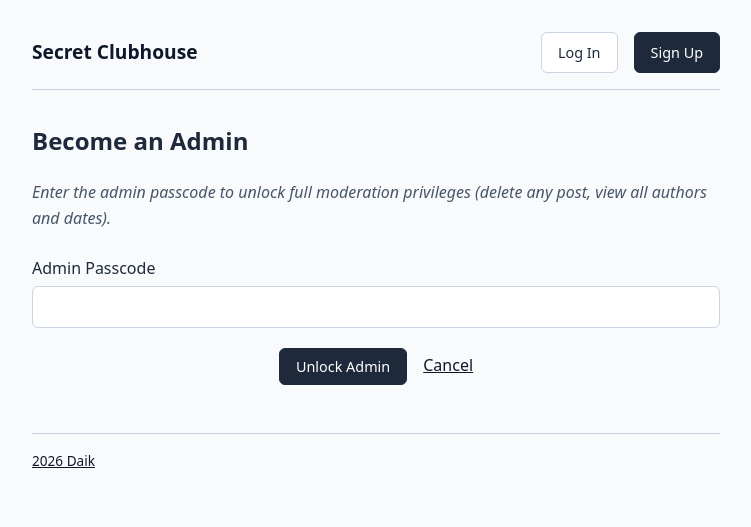
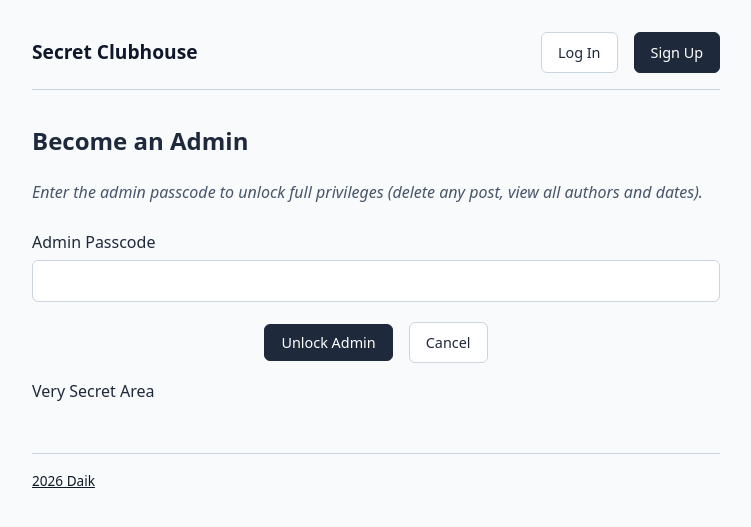
Before and after one commit to Daik102/members-only, a Node server app: template views/admin-join.ejs in a window 1280 px wide. Shown: the top 527 px of the page, without its empty margins (264-1015 px from the left). Run offline with Node 20, Linux system fonts and the light colour scheme; the template is opened without the code that fills it, so the values that code supplies are empty; some libraries are stand-ins or nearby versions.

Commit message:
Add very secret area

```diff
--- a/views/admin-join.ejs
+++ b/views/admin-join.ejs
@@ -1,7 +1,7 @@
 <%- include('partials/header') %>
 
 <h2>Become an Admin</h2>
-<p class="guest-notice">Enter the admin passcode to unlock full moderation privileges (delete any post, view all authors and dates).</p>
+<p class="guest-notice">Enter the admin passcode to unlock full privileges (delete any post, view all authors and dates).</p>
 
 <% if (errors && errors.length > 0) { %>
   <div class="alert">
@@ -21,8 +21,12 @@
 
   <div class="form-actions">
     <button type="submit" class="btn btn-primary">Unlock Admin</button>
-    <a href="/">Cancel</a>
+    <a href="/" class="btn">Cancel</a>
   </div>
 </form>
 
+<div class="very-secret-container">
+  <p id="very-secret-area" class="very-secret-area">Very Secret Area</p>
+</div>
+
 <%- include('partials/footer') %>
```
